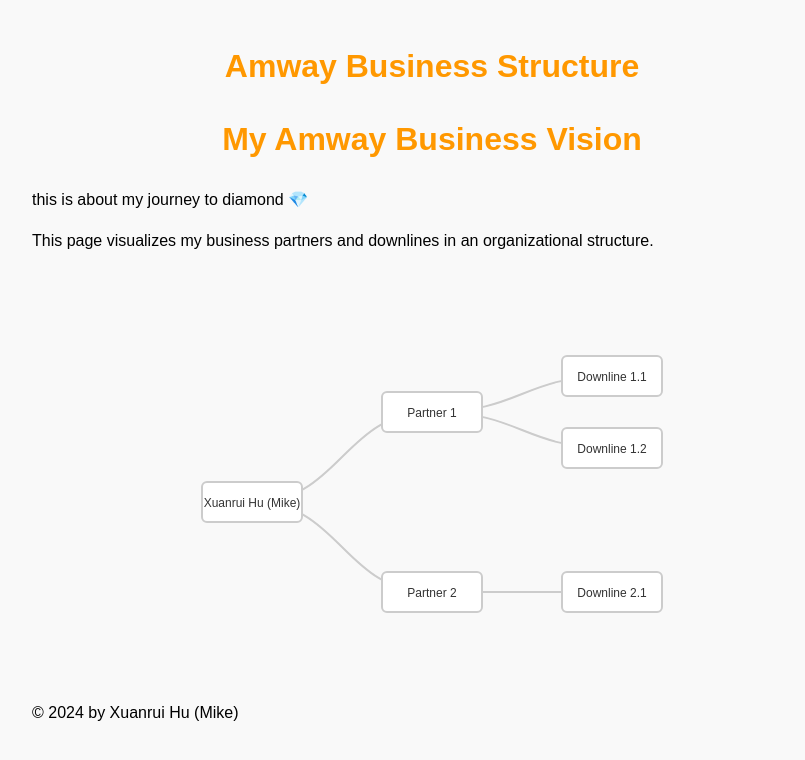
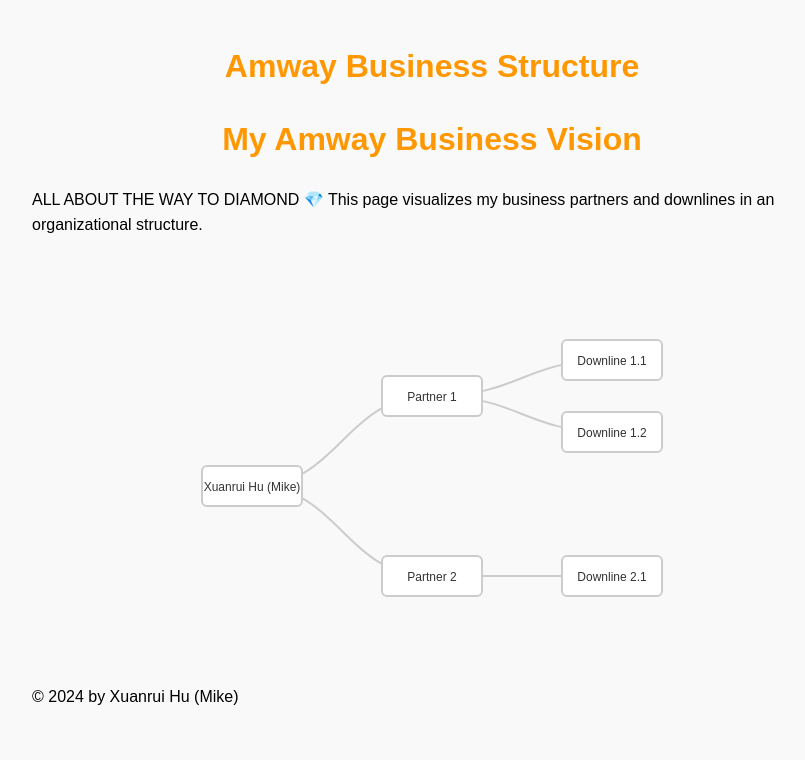
Before and after one commit to Apozoro/Apozoro.github.io, a Jekyll site: the page built from Project/Amway.md, in a window 1280 px wide. Shown: the top 760 px of the page, without its empty margins (208-1013 px from the left). Built offline with Jekyll 4.4.1, drawn with Linux system fonts in a browser that asks for light colours.

Commit message:
Update Amway.md

```diff
--- a/Project/Amway.md
+++ b/Project/Amway.md
@@ -1,15 +1,12 @@
 ---
 layout: default
 title: Amway Business Structure
-permalink: /amway/
+permalink: /projects/amway/
 ---
 
 # My Amway Business Vision
 
-this is about my journey to diamond 💎
-
+ALL ABOUT THE WAY TO DIAMOND 💎
 This page visualizes my business partners and downlines in an organizational structure.
 
 <div id="orgChart"></div>
-
-<script src="/assets/js/orgChart.js"></script>
```
